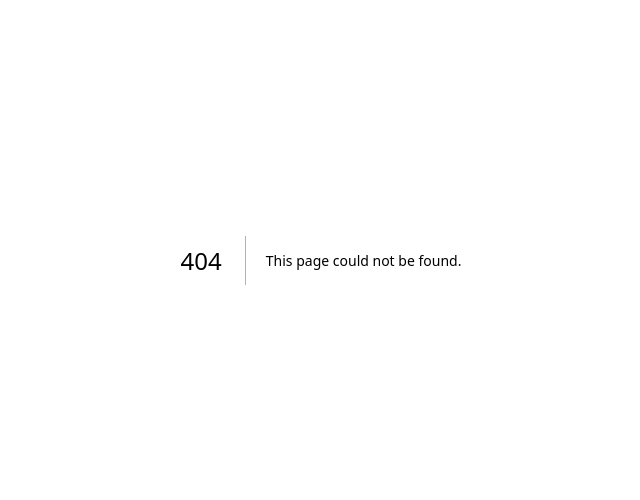
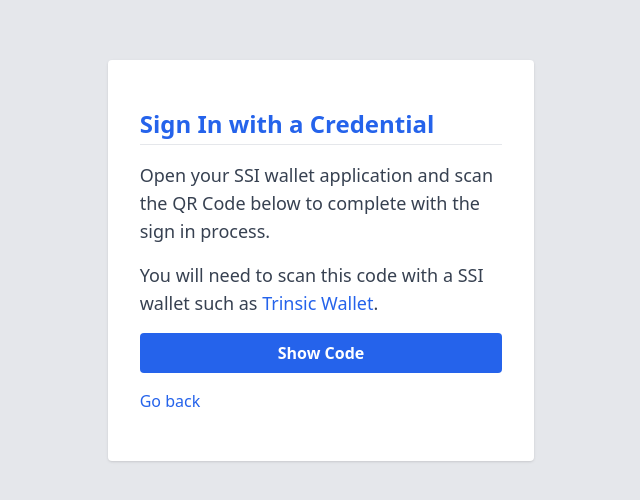
Before and after one commit to lucasamonrc/ssi-account-management, a Next.js app: page /signin in a window 1280 px wide. Before the commit this address had no page. Shown: the part 140-640 px from the top of the page, without its empty margins (319-959 px from the left). Built offline with nearby package versions, Linux system fonts and the light colour scheme.

Commit message:
Stub out sign in page

```diff
--- /dev/null
+++ b/src/pages/signin.tsx
@@ -0,0 +1,39 @@
+import Head from "next/head";
+import Link from 'next/link';
+
+export default function SignIn() {
+  return (
+    <>
+      <Head>
+        <title>Sign In | SSI Account Management</title>
+      </Head>
+      <div className="w-full h-screen bg-gray-200 flex justify-center items-center">
+        <main className="w-1/3 bg-white px-8 py-12 rounded shadow">
+          <h1 className="mb-1 text-blue-600 text-2xl font-bold">
+            Sign In with a Credential
+          </h1>
+
+          <hr className="mb-4" />
+
+          <p className="text-gray-700 text-lg mb-4">
+            Open your SSI wallet application and scan the QR Code below to complete with the sign in process.
+          </p>
+
+          <p className="text-gray-700 text-lg mb-4">
+            You will need to scan this code with a SSI wallet such as {' '}
+            <a className="text-blue-600 hover:underline" href="https://trinsic.id/trinsic-wallet/" target="_blank" rel="noreferrer">
+              Trinsic Wallet
+            </a>
+            .
+          </p>
+
+          <button className="block w-full rounded p-2 text-center bg-blue-600 font-bold text-white transition hover:brightness-90 mb-4">Show Code</button>
+
+          <Link href="/" className="text-blue-600 hover:underline">
+            Go back
+          </Link>
+        </main>
+      </div>
+    </>
+  );
+}
```
